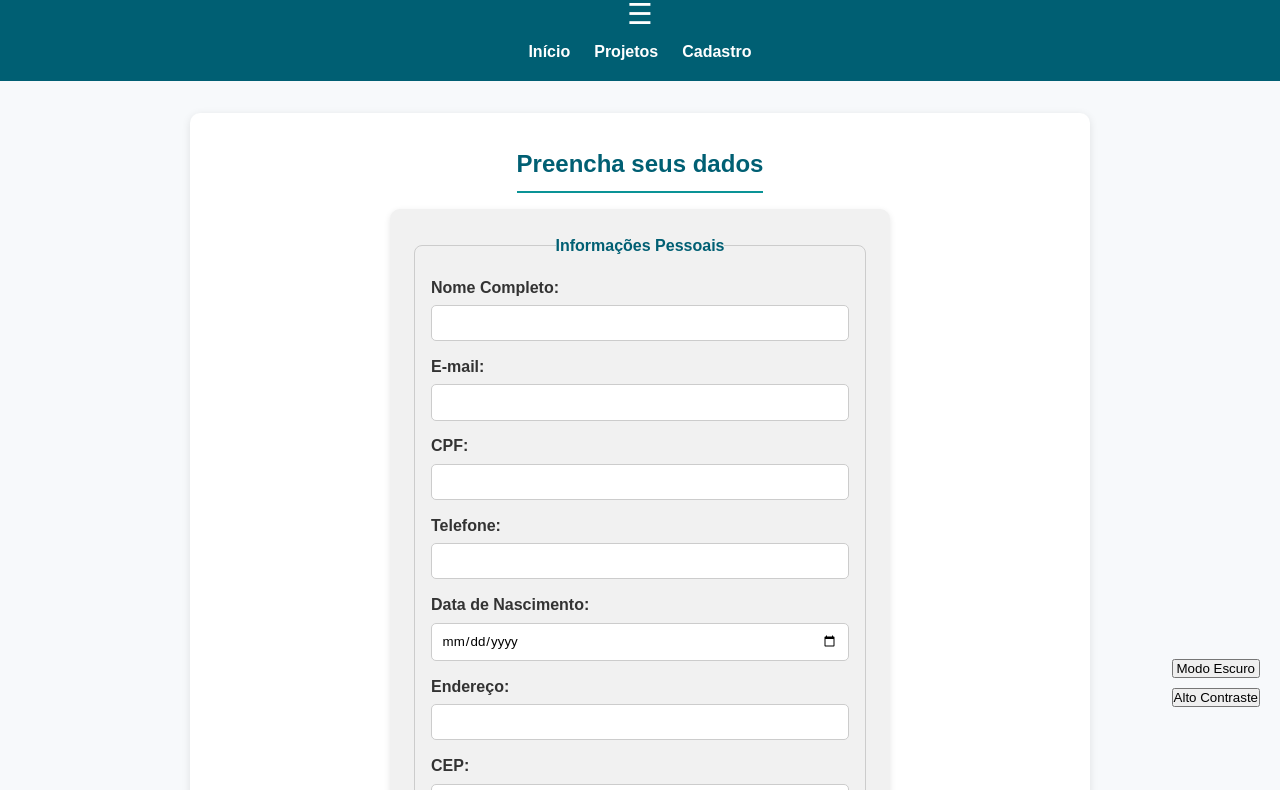
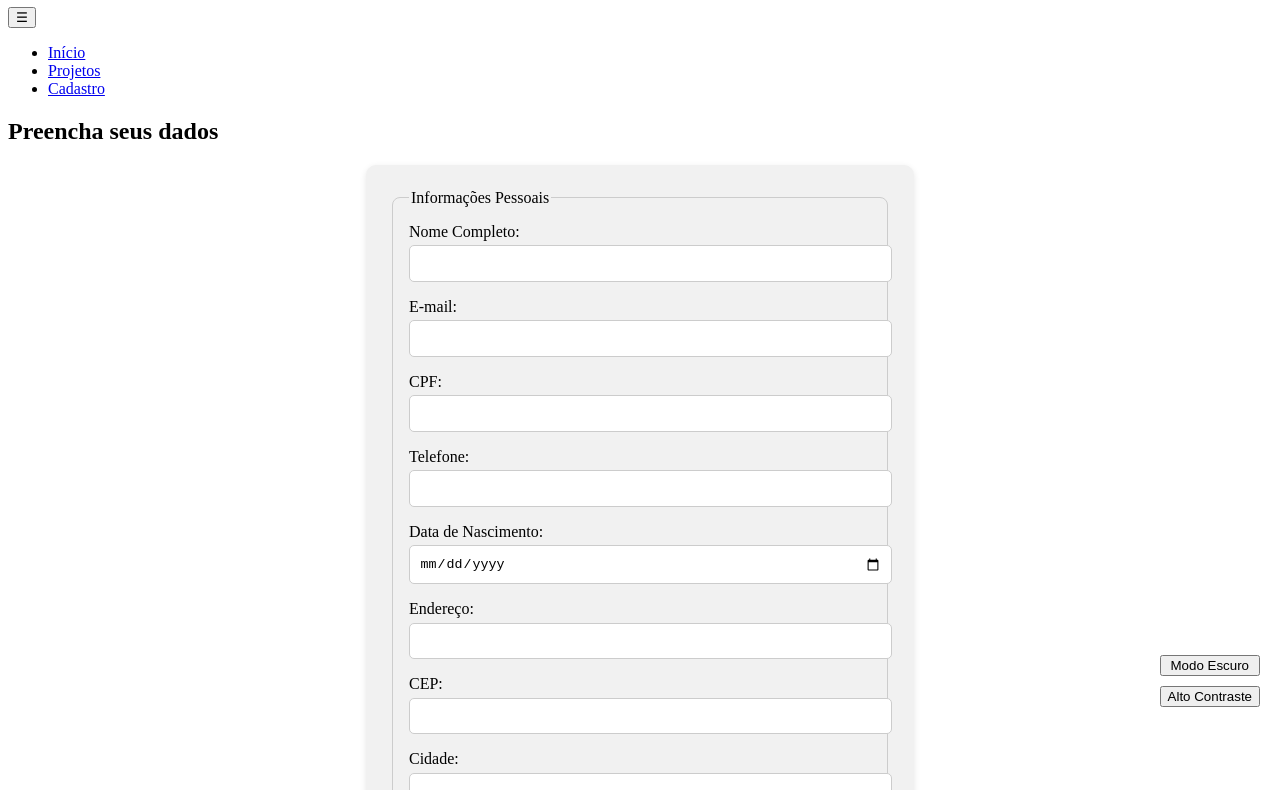
Before and after one commit to jheysonsilva/teste, a plain HTML site: page cadastro.html in a window 1280 px wide. Shown: the part 73-863 px from the top of the page. Drawn offline with Linux system fonts and the light colour scheme; a script that the page names is missing.

Commit message:
Update style.css

```diff
--- a/css/style.css
+++ b/css/style.css
@@ -1,151 +1,30 @@
-/* ======= Reset e estilo base ======= */
-* {
-  margin: 0;
-  padding: 0;
-  box-sizing: border-box;
-  font-family: Arial, sans-serif;
-}
-
-body {
-  background-color: #f7f9fb;
-  color: #333;
-  line-height: 1.6;
-  min-height: 100vh;
-  display: flex;
-  flex-direction: column;
-  align-items: center; /* centraliza todo conteúdo */
-}
-
-/* ======= Cabeçalho ======= */
-header {
-  background-color: #005f73;
-  color: #fff;
-  width: 100%;
-  display: flex;
-  flex-direction: column;
-  align-items: center;
-  padding: 1rem 0;
-}
-
-header h1 {
-  font-size: 1.8rem;
-  margin-bottom: 0.5rem;
-  text-align: center;
-}
-
-/* Menu */
-.menu-btn {
-  font-size: 1.8rem;
-  background: none;
-  border: none;
-  color: #fff;
-  cursor: pointer;
-  margin-bottom: 0.5rem;
-}
-
-nav ul.menu {
-  list-style: none;
-  display: flex;
-  gap: 1.5rem;
-  justify-content: center;
-}
-
-nav ul.menu li a {
-  color: #fff;
-  text-decoration: none;
-  font-weight: bold;
-}
-
-nav ul.menu li a:hover,
-nav ul.menu li a:focus {
-  color: #ffd166;
-  outline: 2px solid #ffd166;
-  outline-offset: 2px;
-}
-
-/* Menu responsivo */
-@media (max-width: 768px) {
-  nav ul.menu {
-    flex-direction: column;
-    display: none;
-    width: 200px;
-    background-color: #005f73;
-    padding: 1rem;
-    position: absolute;
-    top: 60px;
-  }
-
-  nav ul.menu.mostrar {
-    display: flex;
-  }
-}
-
-/* ======= Main e seção do formulário ======= */
-main {
-  flex: 1;
-  max-width: 900px;
-  width: 100%;
-  margin: 2rem auto;
-  padding: 2rem;
-  background-color: #fff;
-  border-radius: 10px;
-  box-shadow: 0 2px 8px rgba(0,0,0,0.1);
-  display: flex;
-  flex-direction: column;
-  align-items: center;
-}
-
-section {
-  margin-bottom: 2rem;
-  width: 100%;
-  text-align: center;
-}
-
-h2 {
-  color: #005f73;
-  margin-bottom: 1rem;
-  border-bottom: 2px solid #0a9396;
-  padding-bottom: 0.5rem;
-  display: inline-block;
-}
-
 /* ======= Formulário vertical ======= */
 form {
   display: flex;
   flex-direction: column;
   gap: 1rem;
-  background-color: #f1f1f1;
-  padding: 1.5rem;
-  border-radius: 10px;
-  box-shadow: 0 2px 6px rgba(0,0,0,0.1);
   width: 100%;
   max-width: 500px;
   margin: 0 auto;
+  padding: 1.5rem;
+  background-color: #f1f1f1;
+  border-radius: 10px;
+  box-shadow: 0 2px 6px rgba(0,0,0,0.1);
 }
 
 fieldset {
   display: flex;
   flex-direction: column;
-  gap: 0.8rem;
+  gap: 1rem;
   border: 1px solid #ccc;
   padding: 1rem;
   border-radius: 8px;
 }
 
-legend {
-  font-weight: bold;
-  color: #005f73;
-}
-
 .form-group {
   display: flex;
-  flex-direction: column; /* garante label + input vertical */
+  flex-direction: column; /* garante que label e input fiquem um abaixo do outro */
   gap: 0.3rem;
-}
-
-label {
-  font-weight: 600;
-  text-align: left; /* deixa label alinhado à esquerda */
 }
 
 input {
@@ -153,10 +32,6 @@ input {
   padding: 0.6rem;
   border-radius: 5px;
   border: 1px solid #ccc;
-}
-
-input:focus {
-  outline: 2px solid #0a9396;
 }
 
 button[type="submit"] {
@@ -167,29 +42,8 @@ button[type="submit"] {
   border: none;
   border-radius: 5px;
   cursor: pointer;
-  font-size: 1rem;
 }
 
 button[type="submit"]:hover {
   background-color: #005f73;
 }
-
-/* ======= Rodapé ======= */
-footer {
-  background-color: #005f73;
-  color: #fff;
-  text-align: center;
-  padding: 1rem 2rem;
-  font-size: 0.9rem;
-  width: 100%;
-  max-width: 900px;
-  margin-top: auto;
-  border-radius: 0 0 10px 10px;
-}
-
-/* ======= Responsividade ======= */
-@media (max-width: 768px) {
-  main {
-    padding: 1rem;
-  }
-}
```
